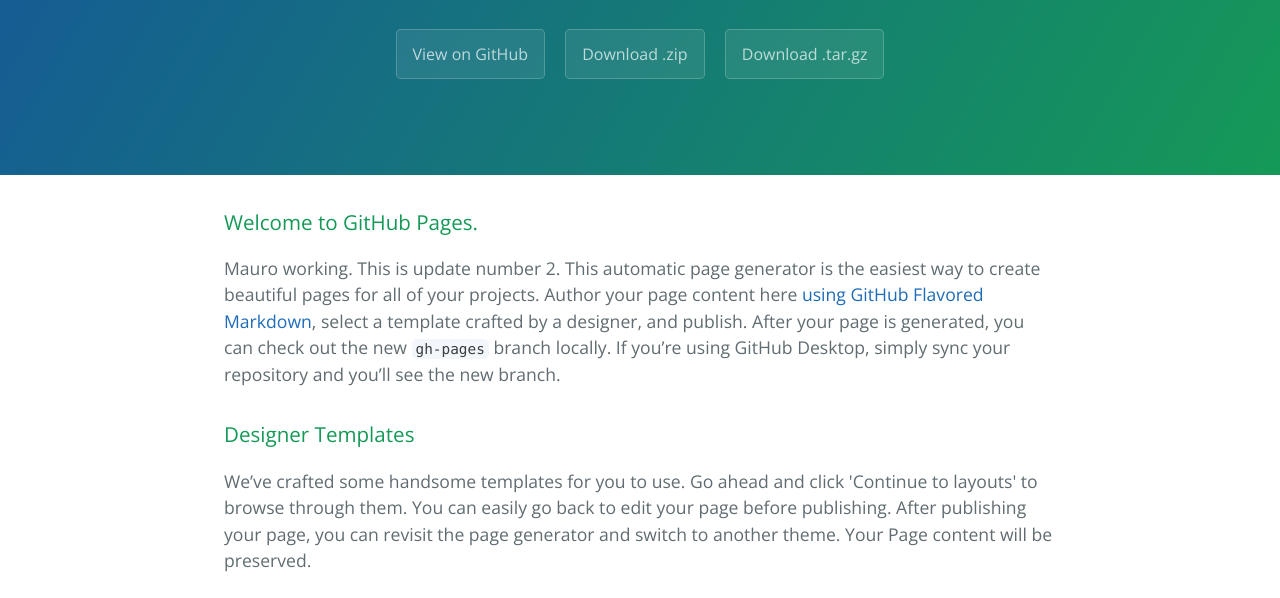
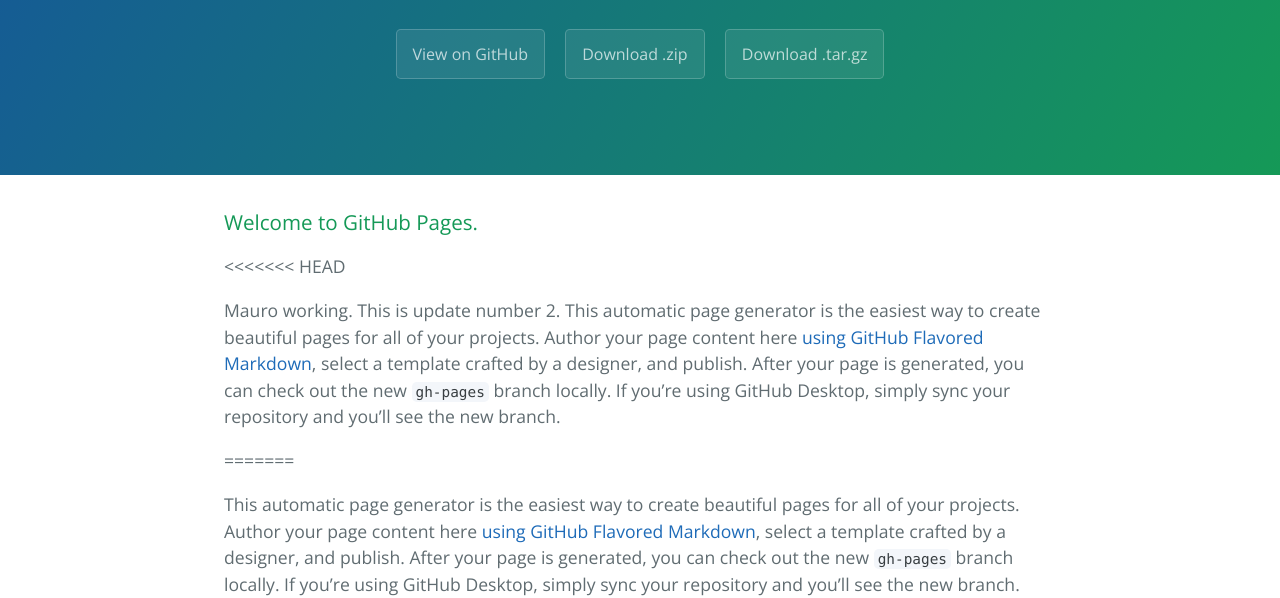
Before and after one commit to mhweb/mvp, a plain HTML site: page index.html in a window 1280 px wide. Shown: the part 208-806 px from the top of the page. Drawn offline with nearby package versions, Linux system fonts and the light colour scheme.

Commit message:
update 3

```diff
--- a/index.html
+++ b/index.html
@@ -22,7 +22,11 @@
       <h3>
 <a id="welcome-to-github-pages" class="anchor" href="#welcome-to-github-pages" aria-hidden="true"><span aria-hidden="true" class="octicon octicon-link"></span></a>Welcome to GitHub Pages.</h3>
 
+<<<<<<< HEAD
 <p>Mauro working. This is update number 2. This automatic page generator is the easiest way to create beautiful pages for all of your projects. Author your page content here <a href="https://guides.github.com/features/mastering-markdown/">using GitHub Flavored Markdown</a>, select a template crafted by a designer, and publish. After your page is generated, you can check out the new <code>gh-pages</code> branch locally. If you’re using GitHub Desktop, simply sync your repository and you’ll see the new branch.</p>
+=======
+<p>This automatic page generator is the easiest way to create beautiful pages for all of your projects. Author your page content here <a href="https://guides.github.com/features/mastering-markdown/">using GitHub Flavored Markdown</a>, select a template crafted by a designer, and publish. After your page is generated, you can check out the new <code>gh-pages</code> branch locally. If you’re using GitHub Desktop, simply sync your repository and you’ll see the new branch.</p>
+>>>>>>> parent of bff2e5d... This is a short comment
 
 <h3>
 <a id="designer-templates" class="anchor" href="#designer-templates" aria-hidden="true"><span aria-hidden="true" class="octicon octicon-link"></span></a>Designer Templates</h3>
```
